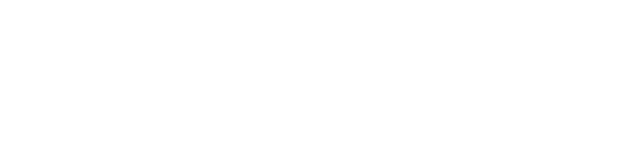
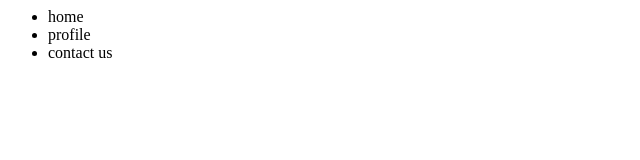
Before and after one commit to IlhamRico/binar-repository, a plain HTML site: page index.html in a window 1280 px wide. Shown: the whole page, without its empty margins (0-640 px from the left). Drawn offline with Linux system fonts and the light colour scheme.

Commit message:
profile add

```diff
--- a/index.html
+++ b/index.html
@@ -1,5 +1,15 @@
 <html>
   <head> </head>
 
-  <body></body>
+  <body>
+    <header>
+      <div>
+        <ul>
+          <li>home</li>
+          <li>profile</li>
+          <li>contact us</li>
+        </ul>
+      </div>
+    </header>
+  </body>
 </html>
```
Also changed, not shown: test.html (deleted).
